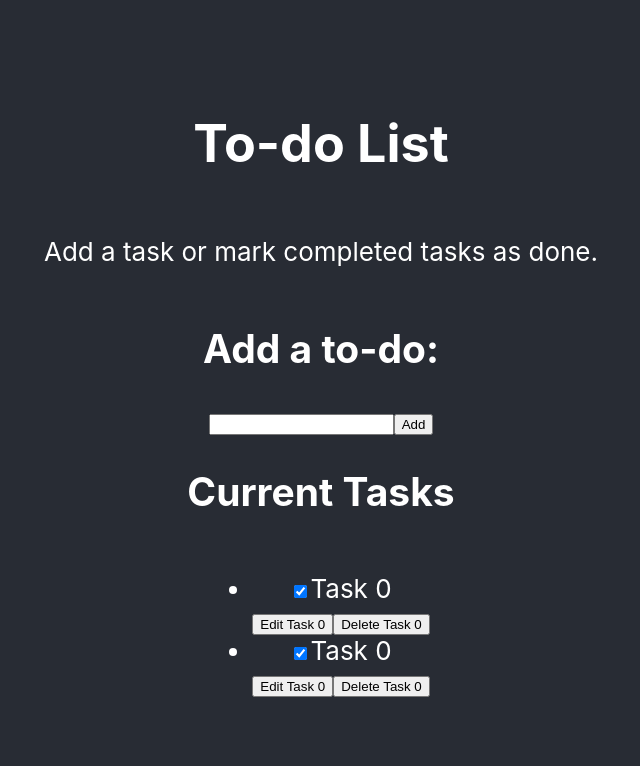
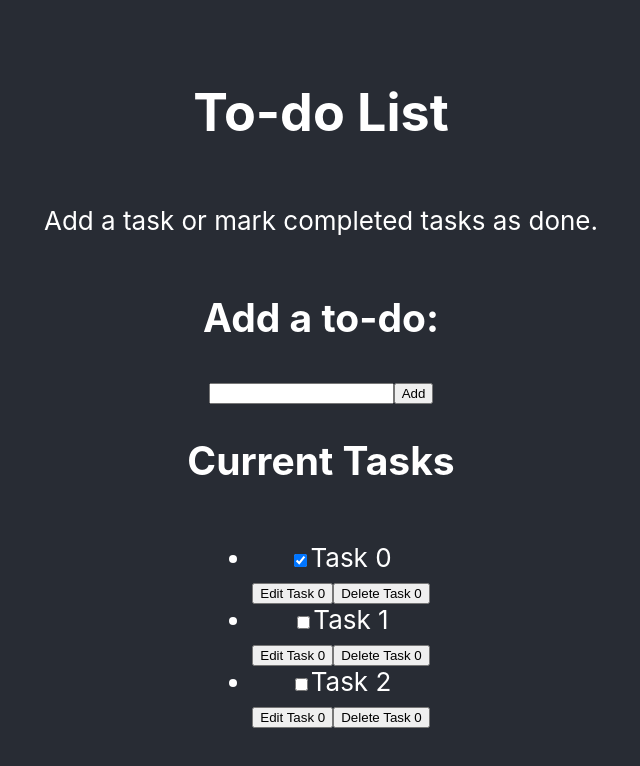
Before and after one commit to Cabba4/To-Do-App, a React (Create React App) app in the folder frontend/: page / in a window 1280 px wide. Shown: the top 766 px of the page, without its empty margins (319-959 px from the left). Built offline with nearby package versions, Linux system fonts and the light colour scheme.

Commit message:
Add props for todo name, id and completed status

```diff
--- a/frontend/src/App.js
+++ b/frontend/src/App.js
@@ -32,8 +32,9 @@ function App(props) {
           role="list"
           className="todo-list"
         >
-          <Todo />
-          <Todo />
+          <Todo name="Task 0" completed={true} id="todo-0"/>
+          <Todo name="Task 1" completed={false} id="todo-1"/>
+          <Todo name="Task 2" completed={false} id="todo-2"/>
         </ul>
       </header>
     </div>
--- a/frontend/src/components/Todo.js
+++ b/frontend/src/components/Todo.js
@@ -1,12 +1,12 @@
 import React from "react";
 
-export default function Todo() {
+export default function Todo(props) {
     return (
         <li className="todo">
             <div>
-                <input id="todo-0" type="checkbox" defaultChecked={true}/>
-                <label className="todo-label" htmlFor="todo-0">
-                    Task 0
+                <input id={props.id} type="checkbox" defaultChecked={props.completed}/>
+                <label className="todo-label" htmlFor={props.id}>
+                    {props.name}
                 </label>
             </div>
             <div>
```
